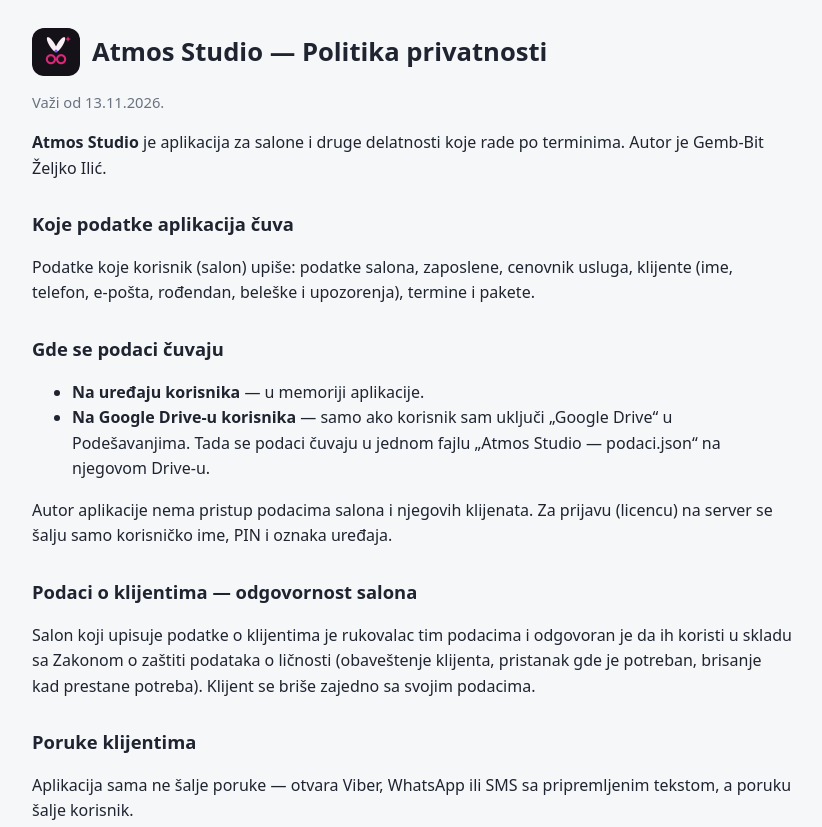
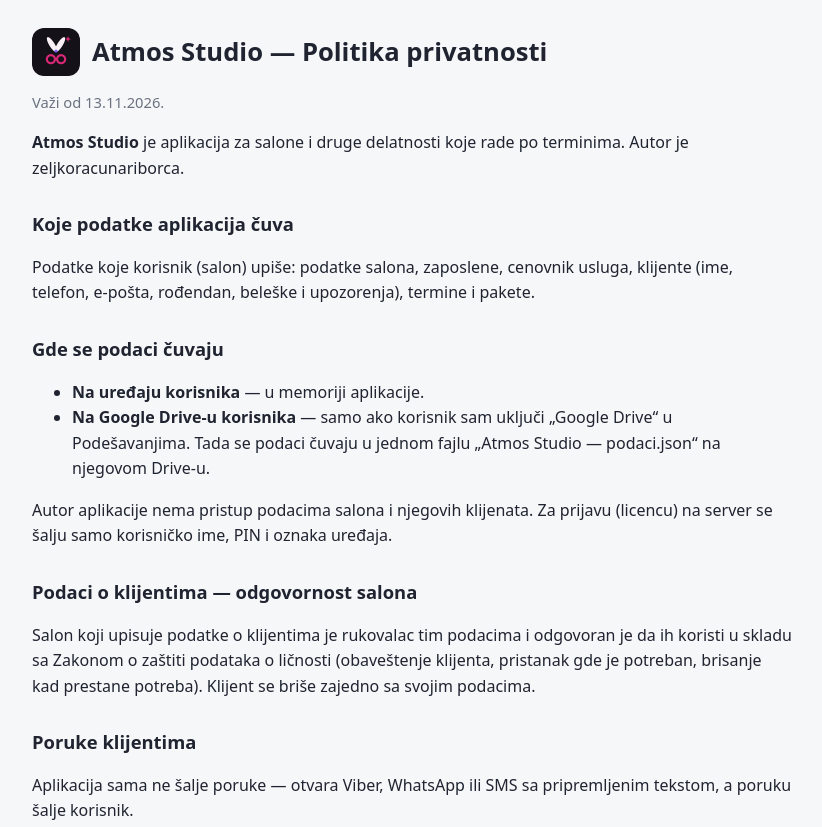
Before and after one commit to gembirdt-bit/atmosstudio, a plain HTML site: page sajt/privatnost.html in a window 1280 px wide. Shown: the top 827 px of the page, without its empty margins (228-1050 px from the left). Drawn offline with Linux system fonts and the light colour scheme.

Commit message:
Autor: zeljkoracunariborca

```diff
--- a/sajt/privatnost.html
+++ b/sajt/privatnost.html
@@ -5,7 +5,7 @@
 <body><main>
 <header><img src="icon-192.png" alt=""><h1>Atmos Studio — Politika privatnosti</h1></header>
 <p class="muted">Važi od 13.11.2026.</p>
-<p><b>Atmos Studio</b> je aplikacija za salone i druge delatnosti koje rade po terminima. Autor je Gemb-Bit Željko Ilić.</p>
+<p><b>Atmos Studio</b> je aplikacija za salone i druge delatnosti koje rade po terminima. Autor je zeljkoracunariborca.</p>
 <h2>Koje podatke aplikacija čuva</h2>
 <p>Podatke koje korisnik (salon) upiše: podatke salona, zaposlene, cenovnik usluga, klijente (ime, telefon, e-pošta, rođendan, beleške i upozorenja), termine i pakete.</p>
 <h2>Gde se podaci čuvaju</h2>
--- a/windows/package.json
+++ b/windows/package.json
@@ -3,7 +3,7 @@
   "productName": "Atmos Studio",
   "version": "1.1.0",
   "description": "Atmos Studio — zakazivanje termina, klijenti, usluge i paketi za salone",
-  "author": "Gemb-Bit Željko Ilić",
+  "author": "zeljkoracunariborca",
   "license": "UNLICENSED",
   "private": true,
   "main": "main.js",
@@ -18,7 +18,7 @@
   "build": {
     "appId": "io.github.gembirdt-bit.atmosstudio",
     "productName": "Atmos Studio",
-    "copyright": "Gemb-Bit Željko Ilić",
+    "copyright": "zeljkoracunariborca",
     "files": ["main.js", "offline.html", "icon.png"],
     "directories": { "output": "dist" },
     "win": {
```
Also changed, not shown: sajt/uslovi.html (+1 -1 lines), README.md.
